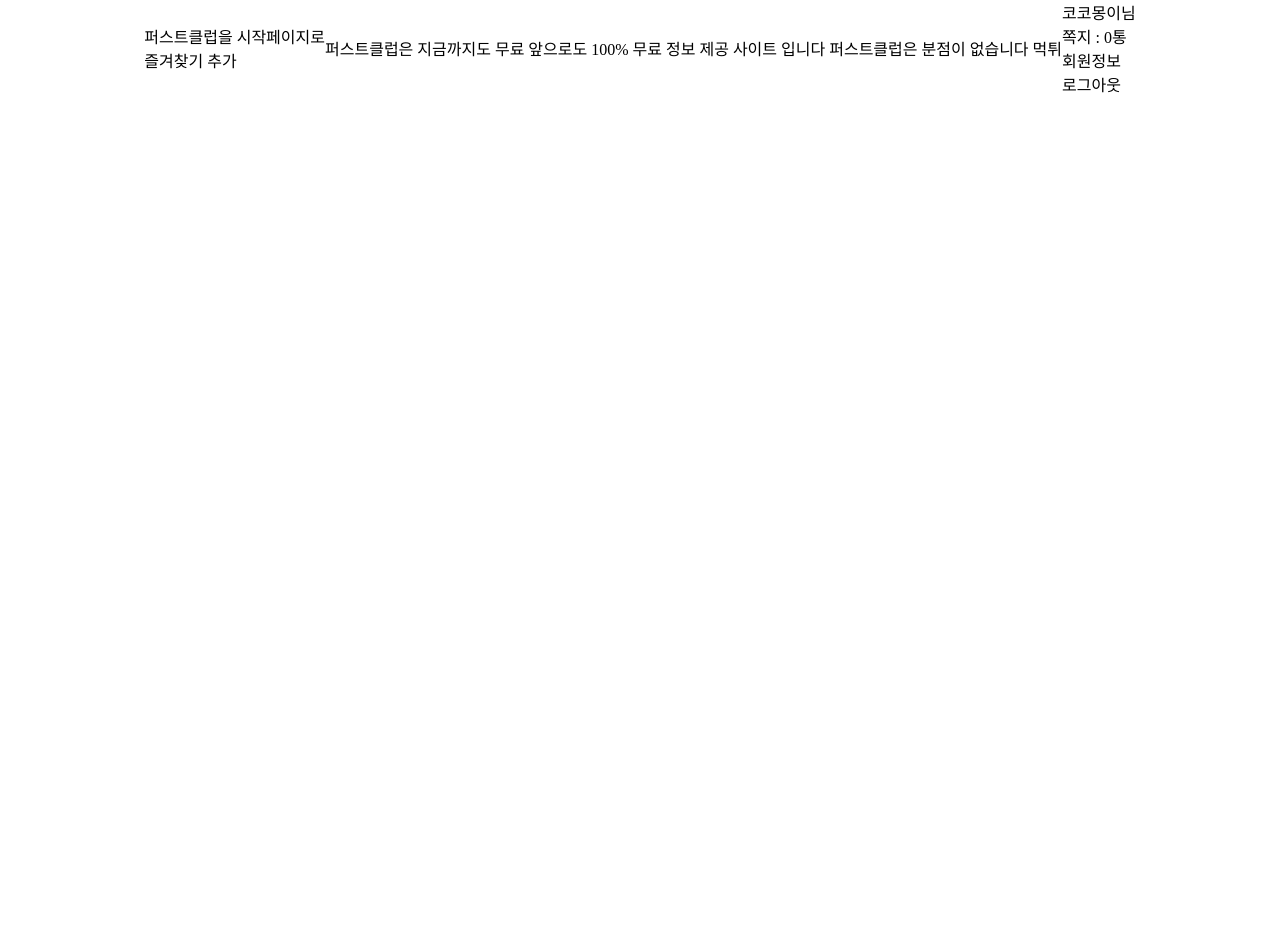
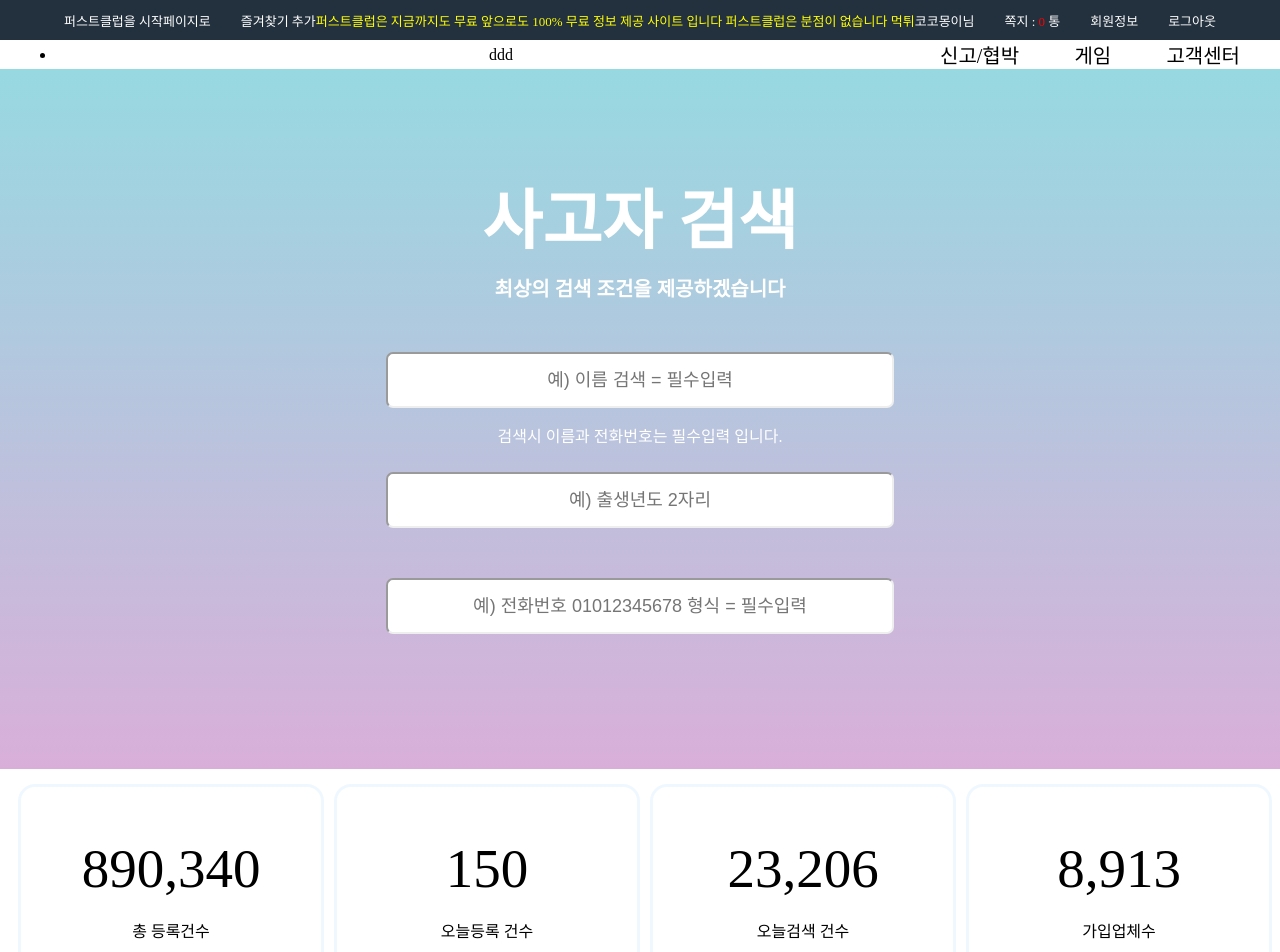
Before and after one commit to june33333/ilsan_react, a React (Create React App) app: page /index in a window 1280 px wide. Shown: the top 952 px of the page. Before the commit the page ends 800 px from the top, so only its background shows below. Built offline with nearby package versions, Linux system fonts and the light colour scheme; a web font is replaced by a local one.

Commit message:
메인 페이지

```diff
--- a/src/page/Index.jsx
+++ b/src/page/Index.jsx
@@ -1,60 +1,133 @@
 import React from "react";
 import { Link } from "react-router-dom";
 import styled from "styled-components";
+import logo from "../images/mainlogo.png";
+
+function LinkLogo() {}
 
 const Intro = () => {
   return (
     <IntroInfo>
-      <ul>
-        <li>
-          <Link to="#">퍼스트클럽을 시작페이지로</Link>
-        </li>
-        <li>
-          <Link to="#">즐겨찾기 추가</Link>
-        </li>
-      </ul>
-      <ul>
-        <li>
-          <Link to="#">
+      <IntroUl>
+        <HomeLi>
+          <LinkIntro to="#">퍼스트클럽을 시작페이지로</LinkIntro>
+        </HomeLi>
+        <IntroLi>
+          <LinkIntro to="#">즐겨찾기 추가</LinkIntro>
+        </IntroLi>
+      </IntroUl>
+      <YellowUl>
+        <IntroLi>
+          <YellowLinkIntro to="#">
             퍼스트클럽은 지금까지도 무료 앞으로도 100% 무료 정보 제공 사이트
             입니다 퍼스트클럽은 분점이 없습니다 먹튀
-          </Link>
-        </li>
-      </ul>
-      <ul>
-        <li>
-          <Link top="#">코코몽이님</Link>
-        </li>
-        <li>
-          <Link top="#">
-            쪽지 : <span>0</span>통
-          </Link>
-        </li>
-        <li>
-          <Link top="#">회원정보</Link>
-        </li>
-        <li>
-          <Link top="#">로그아웃</Link>
-        </li>
-      </ul>
+          </YellowLinkIntro>
+        </IntroLi>
+      </YellowUl>
+      <UserUl>
+        <UserLi>
+          <LinkIntro to="#">코코몽이님</LinkIntro>
+        </UserLi>
+        <UserLi>
+          <LinkIntro to="#">
+            쪽지 : <IntroSpan>0</IntroSpan> 통
+          </LinkIntro>
+        </UserLi>
+        <UserLi>
+          <LinkIntro to="#">회원정보</LinkIntro>
+        </UserLi>
+        <OutLi>
+          <LinkIntro to="#">로그아웃</LinkIntro>
+        </OutLi>
+      </UserUl>
     </IntroInfo>
   );
 };
 
 const Header = () => {
-  return <HeaderNav></HeaderNav>;
+  return (
+    <HeaderNav>
+      <LogoUl>
+        <li>
+          <LinkLogo to="#">
+            <img
+              src={process.env.PUBLIC_URL + "/img/mainlogo.png"}
+              alt="로고"
+            />
+          </LinkLogo>
+        </li>
+      </LogoUl>
+      <TelUl>ddd</TelUl>
+      <CenterUl>
+        <li>
+          <Link to="#">신고/협박</Link>
+        </li>
+        <li>
+          <Link to="#">게임</Link>
+        </li>
+        <li>
+          <Link to="#">고객센터</Link>
+        </li>
+      </CenterUl>
+    </HeaderNav>
+  );
 };
 
 const Section = () => {
-  return <SectionMain></SectionMain>;
+  return (
+    <SectionMain>
+      <MainH1>사고자 검색</MainH1>
+      <MainH3>최상의 검색 조건을 제공하겠습니다</MainH3>
+      <MainInput type="text" placeholder="예) 이름 검색 = 필수입력"></MainInput>
+      <MainP>검색시 이름과 전화번호는 필수입력 입니다.</MainP>
+      <MainInput type="text" placeholder="예) 출생년도 2자리"></MainInput>
+      <MainInput
+        type="text"
+        placeholder="예) 전화번호 01012345678 형식 = 필수입력"
+      ></MainInput>
+    </SectionMain>
+  );
 };
 
 const Total = () => {
-  return <TotalValue></TotalValue>;
+  return (
+    <TotalValue>
+      <ValueUl>
+        <ValueLi>
+          <ValueLink to="#">890,340</ValueLink>
+          <br></br>
+          <br></br>
+          <span>총 등록건수</span>
+        </ValueLi>
+        <ValueLi>
+          <ValueLink to="#">150</ValueLink>
+          <br></br>
+          <br></br>
+          <span>오늘등록 건수</span>
+        </ValueLi>
+        <ValueLi>
+          <ValueLink to="#">23,206</ValueLink>
+          <br></br>
+          <br></br>
+          <span>오늘검색 건수</span>
+        </ValueLi>
+        <ValueLi>
+          <ValueLink to="#">8,913</ValueLink>
+          <br></br>
+          <br></br>
+          <span>가입업체수</span>
+        </ValueLi>
+      </ValueUl>
+    </TotalValue>
+  );
 };
 
 const Footer = () => {
-  return <FooterForm></FooterForm>;
+  return (
+    <FooterForm>
+      <p>COPYRIGHT © 2023 firstclub ALL RIGHTS RESERVED</p>
+    </FooterForm>
+  );
 };
 
 const Index = () => {
@@ -70,25 +143,158 @@ const Index = () => {
 };
 
 const IntroInfo = styled.div`
+  width: 100%;
+  background: #23303d;
+  height: 40px;
   display: flex;
+  justify-content: space-between;
+`;
+
+const LinkIntro = styled.a`
+  color: #fff;
+  font-size: 13px;
+`;
+
+const YellowLinkIntro = styled.a`
+  color: Yellow;
+  font-size: 13px;
+`;
+
+const IntroUl = styled.ul`
+  display: inline-flex;
   align-items: center;
-  justify-content: center;
+  padding-left: 5%;
+  white-space: nowrap;
+  text-overflow: ellipsis;
+`;
+const YellowUl = styled.ul`
+  display: inline-flex;
+  align-items: center;
+  white-space: nowrap;
+  text-overflow: ellipsis;
+`;
+
+const UserUl = styled.ul`
+  display: inline-flex;
+  align-items: center;
+  padding-right: 5%;
+  white-space: nowrap;
+  text-overflow: ellipsis;
+`;
+
+const UserLi = styled.li`
+  padding-right: 30px;
+`;
+
+const HomeLi = styled.li`
+  padding-right: 30px;
+`;
+
+const OutLi = styled.li``;
+
+const IntroLi = styled.li``;
+
+const IntroSpan = styled.span`
+  color: red;
 `;
 
 const HeaderNav = styled.div`
-  display: block;
+  width: 1200px;
+  height: auto;
+  margin: 0 auto;
+  display: flex;
+  justify-content: space-between;
+  align-items: center;
+`;
+
+const LogoUl = styled.div`
+  display: inline-flex;
+  align-items: center;
+`;
+
+const TelUl = styled.ul`
+  display: inline-flex;
+  align-items: center;
+`;
+const CenterUl = styled.ul`
+  width: 300px;
+  justify-content: space-between;
+  display: inline-flex;
+  align-items: center;
+  font-size: 20px;
 `;
 
 const SectionMain = styled.div`
-  display: block;
+  background-image: linear-gradient(to top, #d9afd9 0%, #97d9e1 100%);
+  text-align: center;
+  width: auto;
+  height: 700px;
+`;
+const MainH1 = styled.h1`
+  padding-top: 100px;
+  color: #fff;
+  font-size: 65px;
+`;
+const MainH3 = styled.h3`
+  padding-top: 10px;
+  font-size: 20px;
+  color: #fff;
 `;
 
+const MainInput = styled.input`
+  width: 500px;
+  height: 50px;
+  display: flex;
+  margin: 0 auto;
+  text-align: center;
+  margin-top: 50px;
+  border-radius: 7px;
+  font-size: 18px;
+  border-color: #eee;
+  background-image: url();
+`;
+const MainP = styled.p`
+  color: #fff;
+  margin-top: 15px;
+  margin-bottom: -25px;
+`;
 const TotalValue = styled.div`
-  display: block;
+  margin-top: 15px;
+  display: flex;
+  align-items: center;
+  justify-content: space-between;
+`;
+
+const ValueUl = styled.ul`
+  display: flex;
+  align-items: center;
+  justify-content: space-around;
+  margin: 0 auto;
+`;
+const ValueLi = styled.li`
+  padding-top: 50px;
+  margin-left: 10px;
+  width: 300px;
+  height: 130px;
+  text-align: center;
+  border: 3px solid #f0f8ff;
+  border-radius: 17px;
+`;
+
+const ValueLink = styled.a`
+  font-size: 55px;
 `;
 
 const FooterForm = styled.div`
-  display: block;
+  align-items: center;
+  margin-top: 30px;
+  width: 100%;
+  height: 130px;
+  background: #eee;
+  font-size: 15px;
+  color: #888;
+  text-align: center;
+  line-height: 130px;
 `;
 
 export default Index;
```
Also changed, not shown: public/img/search.png (added), src/images/mainlogo.png (added).
